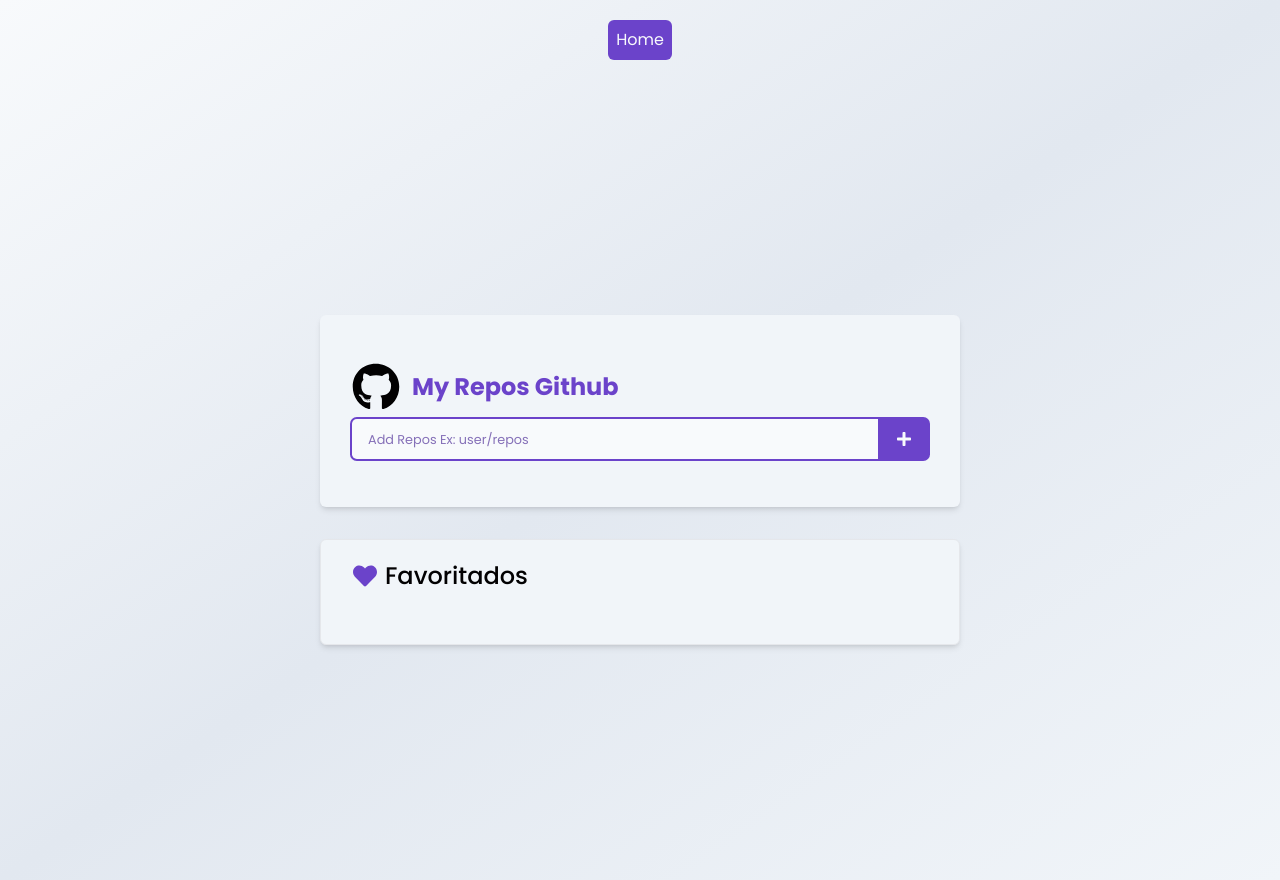
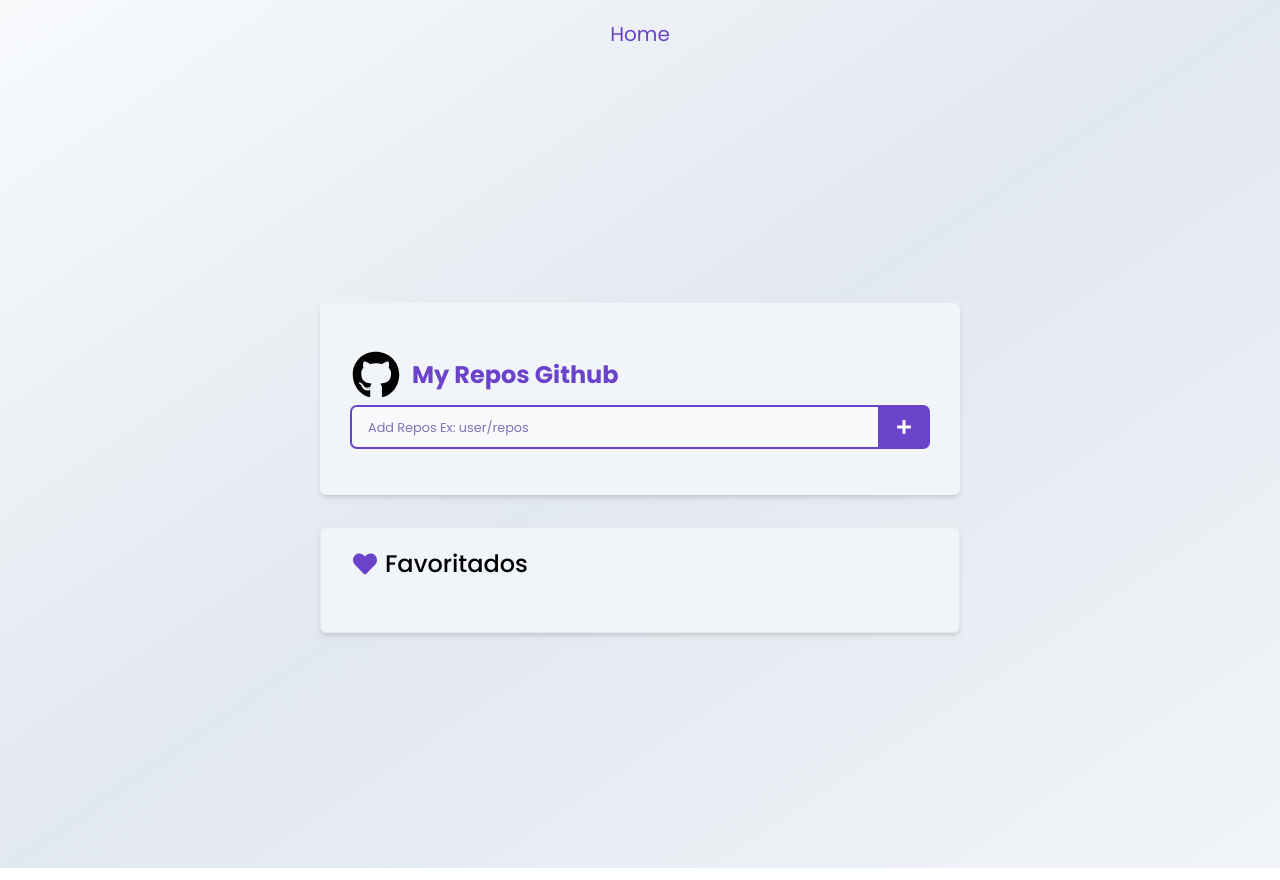
Before and after one commit to dennisDev77/my-repos, a React (Vite) app: page / in a window 1280 px wide. Built offline with nearby package versions, Linux system fonts and the light colour scheme.

Commit message:
Add Button Component

```diff
--- /dev/null
+++ b/src/components/Button.jsx
@@ -0,0 +1,12 @@
+import React from 'react'
+
+const Button = ({children, ...props}) => {
+  return (
+    <button className='bg-color-blue text-color-white py-2 px-4 flex justify-center items-center'
+    {...props}>
+      {children}
+    </button>
+  )
+}
+
+export default Button
--- a/src/pages/Header/Header.jsx
+++ b/src/pages/Header/Header.jsx
@@ -3,9 +3,9 @@ import {Link} from 'react-router-dom'
 
 const Header = () => {
   return (
-    <section className='py-5 flex flex-wrap justify-center items-center sticky top-0 left-0 z-50'>
-       <Link className='text-color-white bg-color-blue  p-2 rounded-md z-20' to='/' end='true'>Home</Link>
-    </section>
+    <header className='py-5 flex flex-wrap justify-center items-center sticky top-0 left-0 z-50'>
+       <Link className='text-color-blue  rounded-md z-20 text-xl' to='/' end='true'>Home</Link>
+    </header>
   )
 }
 
--- a/src/pages/Home/Home.jsx
+++ b/src/pages/Home/Home.jsx
@@ -7,6 +7,9 @@ import {FaGithub, FaPlus, FaSpinner, FaHeart, FaBars, FaTrash} from 'react-icons
 
 //Import API
 import api from '../../services/api'
+
+// import components
+import Button from '../../components/Button'
 
 const Home = () => {
     const [newRepo, setNewRepo]=React.useState('')
@@ -82,21 +85,21 @@ const Home = () => {
                     <input type="text" placeholder='Add Repos Ex: user/repos' className='text-base py-2 px-4 text-color-blue' value={newRepo} onChange={(e)=>setNewRepo(e.target.value)}  />
 
                    { loading?
-                   <button onClick={handleClick} className='bg-color-blue text-color-white py-2 px-4 flex justify-center items-center' type='submit' disabled>
+                   <Button onClick={handleClick} type='submit' disabled>
                         { loading ?
                         <span className={`${styles.spin}`}><FaSpinner/></span>
                         :
                         <span><FaPlus/></span>
                         }
-                    </button>
+                    </Button>
                     :
-                   <button onClick={handleClick} className='bg-color-blue text-color-white py-2 px-4 flex justify-center items-center' type='submit'>
+                   <Button onClick={handleClick} type='submit'>
                         { loading ?
                         <span className={`${styles.spin}`}><FaSpinner/></span>
                         :
                         <span><FaPlus/></span>
                         }
-                    </button>
+                    </Button>
                     }
                 </form>
             </div>
--- a/src/pages/Repositorio/Repositorio.jsx
+++ b/src/pages/Repositorio/Repositorio.jsx
@@ -5,7 +5,11 @@ import api from '../../services/api'
 //Importando icones
 import {FaSpinner} from 'react-icons/fa'
 
+// import components
+import Button from '../../components/Button'
+
 const Repositorio = () => {
+
   //useState()
   const [repo, setRepo]=React.useState({})
   const [issues, setIssues]=React.useState([])
@@ -87,10 +91,11 @@ const Repositorio = () => {
             {/* Exibindo os detalhes da Issuesl */}
           <div>
 
-            <button className={`border border-color-blue bg-color-white py-1 px-4 rounded-sm`} onClick={handleBtnIssues} type='button'>
+            <Button  onClick={handleBtnIssues} type='button'>
             {btnIssues ? 'Aberto' : 'Fechado' }
-           </button>
+           </Button>
 
+            <h2 className='pt-4 font-medium'>Issues Abertos</h2>
             {
               issues.map((issue)=>(
                 <div key={String(issue.id)} className='flex justify-start items-center gap-4 pt-8'>
@@ -119,9 +124,9 @@ const Repositorio = () => {
 
           {/* Button ... next and back */}
           <div className='py-6 flex justify-between items-center rounded-md'>
-            <button onClick={()=>handlePage('back')} type='button' className='bg-color-blue text-color-white py-1 px-4 rounded-sm' disabled={page<2}>Voltar</button>
+            <Button onClick={()=>handlePage('back')} disabled={page<2} type='button' >Voltar</Button>
 
-            <button onClick={()=>handlePage('next')} type='button' className='bg-color-blue text-color-white py-1 px-4 rounded-sm'>Proxima</button>
+            <Button onClick={()=>handlePage('next')} type='button'>Proxima</Button>
           </div>
         </div>
       }
```
